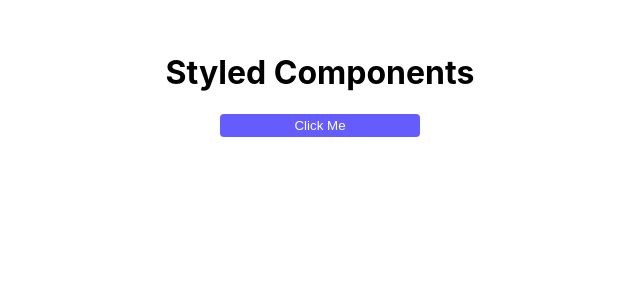
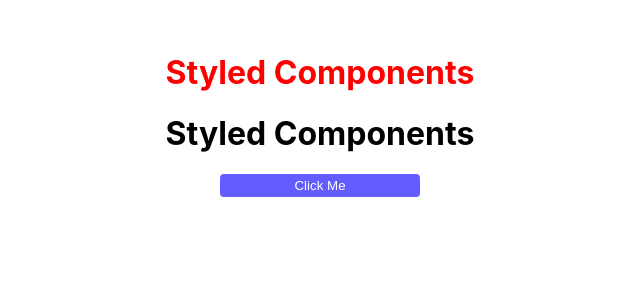
Before and after one commit to mendelssohnbach/styled-john-smilga, a React (Create React App) app: page / in a window 1280 px wide. Shown: the top 300 px of the page, without its empty margins (320-960 px from the left). Built offline with nearby package versions, Linux system fonts and the light colour scheme.

Commit message:
update: lesson15. Props
 color: ${(props) => props.special && 'red'}
親コンポーネントのpropsがspecialのタグのみ
colorを赤色にする

https://gitmoji.dev/

```diff
--- a/src/App.js
+++ b/src/App.js
@@ -5,6 +5,7 @@
 function App() {
   return (
     <div style={{ padding: '2rem' }}>
+      <BasicTitle special>styled components</BasicTitle>
       <BasicTitle>styled components</BasicTitle>
       <DefaultButton className="btn">click me</DefaultButton>
     </div>
--- a/src/components/BasicTitle.jsx
+++ b/src/components/BasicTitle.jsx
@@ -3,6 +3,7 @@
 const BasicTitle = styled.h1`
   text-align: center;
   text-transform: capitalize;
+  color: ${(props) => props.special && 'red'};
 `;
 
 export default BasicTitle;
```
